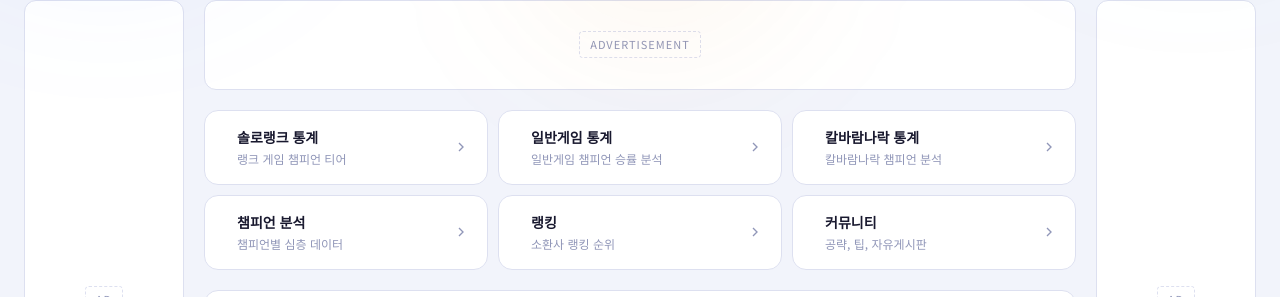
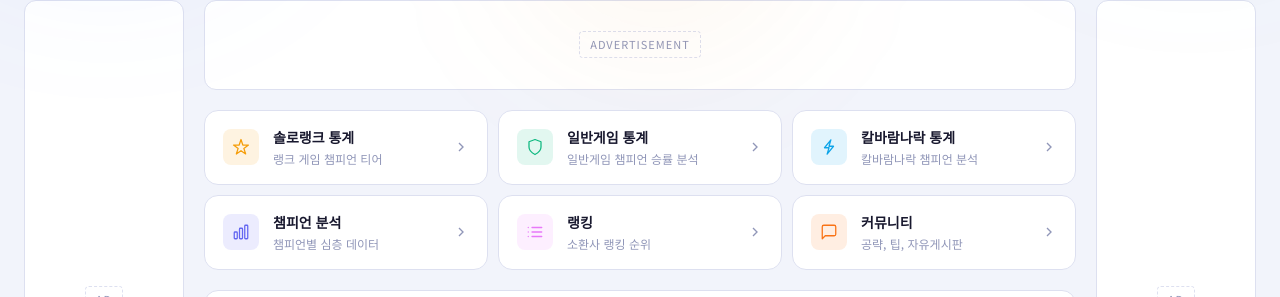
Before and after one commit to shinseongmin1-sketch/more.lol, a React (Vite) app: page / in a window 1280 px wide. Shown: the part 503-800 px from the top of the page. Built offline with nearby package versions, Linux system fonts and the light colour scheme; no server answers.

Commit message:
auto: 2026-04-02 17:33

```diff
--- a/src/pages/HomePage.css
+++ b/src/pages/HomePage.css
@@ -357,9 +357,21 @@
 .quick-card:hover::before { opacity: 1; }
 
 .quick-icon {
-  font-size: 26px;
+  width: 36px;
+  height: 36px;
   flex-shrink: 0;
   position: relative;
+  display: flex;
+  align-items: center;
+  justify-content: center;
+  border-radius: 8px;
+  background: color-mix(in srgb, var(--card-color, #3b82f6) 12%, transparent);
+  color: var(--card-color, #3b82f6);
+}
+
+.quick-icon svg {
+  width: 18px;
+  height: 18px;
 }
 
 .quick-info { flex: 1; position: relative; }
```
